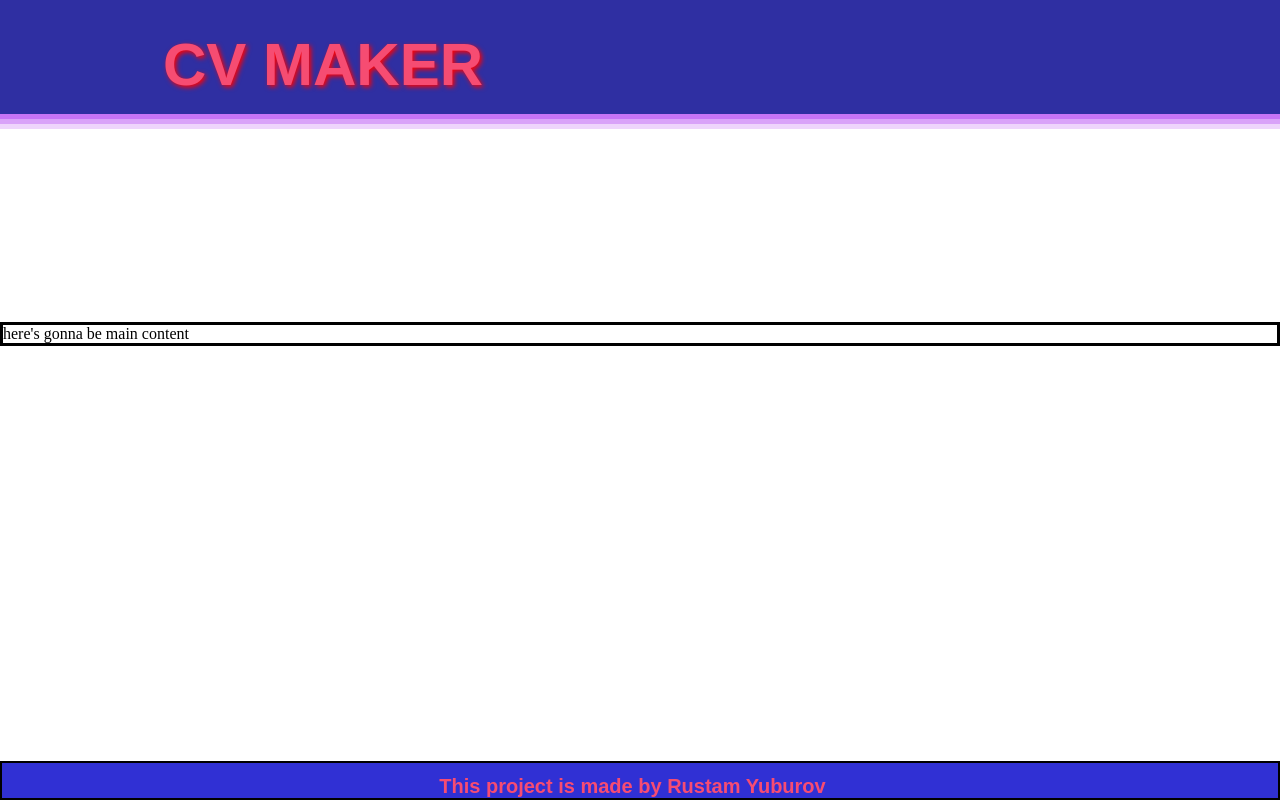
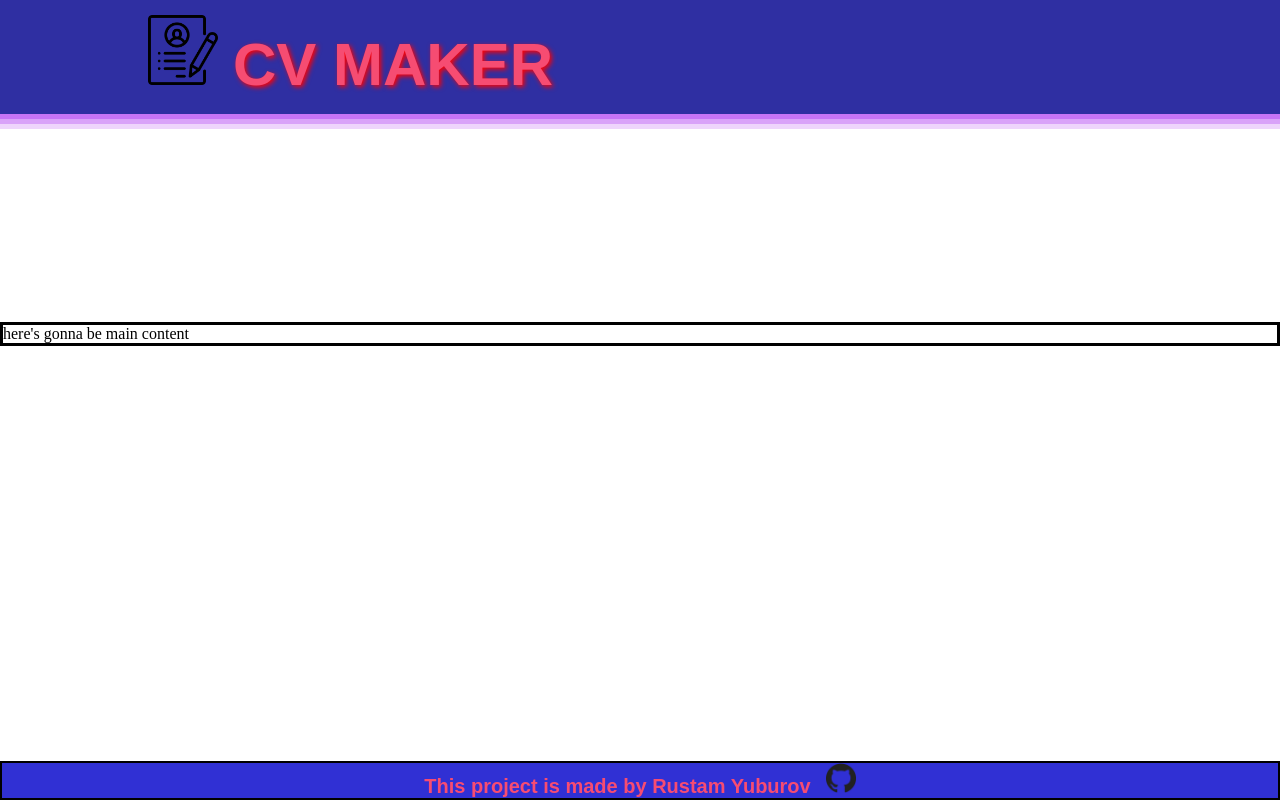
Before and after one commit to RustamYuburov/cv-project, a React (Create React App) app: page / in a window 1280 px wide. Built offline with nearby package versions, Linux system fonts and the light colour scheme.

Commit message:
Finished header and footer components

```diff
--- a/src/components/Footer.js
+++ b/src/components/Footer.js
@@ -1,13 +1,12 @@
 import React from 'react';
+import githubLogo from '../images/githubLogo.png'
 
-const Footer = (props) => {
-  const {link, src, alt} = props;
-
+const Footer = () => {
   return (
     <div className='footerDiv'>
       <span className='footerText'>This project is made by Rustam Yuburov</span>
-      <a href={link} target='_blank' className='footerLink'>
-        <img className='footerIcon' src={src} alt={alt} />
+      <a href='https://github.com/RustamYuburov' target='_blank' className='footerLink'>
+        <img className='footerIcon' src={githubLogo} alt='Github logo' />
       </a>
     </div>
   )
--- a/src/components/Header.js
+++ b/src/components/Header.js
@@ -1,11 +1,10 @@
 import React from 'react';
+import resumeIcon from '../images/resume-icon.png'
 
-const Header = (props) => {
-  const {src, alt} = props;
-
+const Header = () => {
   return (
     <div className='headerDiv'>
-      <img src={src} alt={alt} />
+      <img src={resumeIcon} alt='icon resume' />
       <h2>CV MAKER</h2>
     </div>
   )
```
